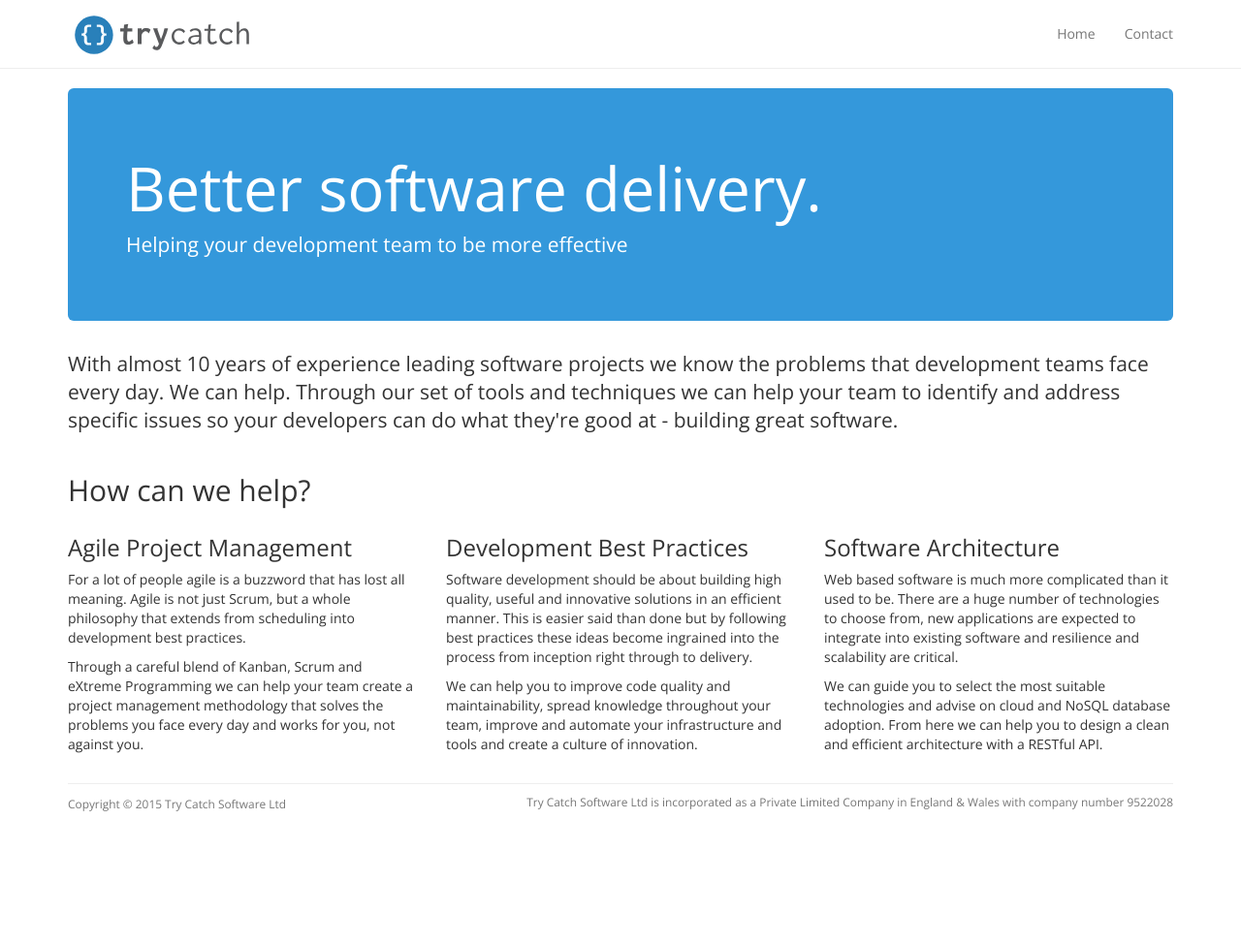
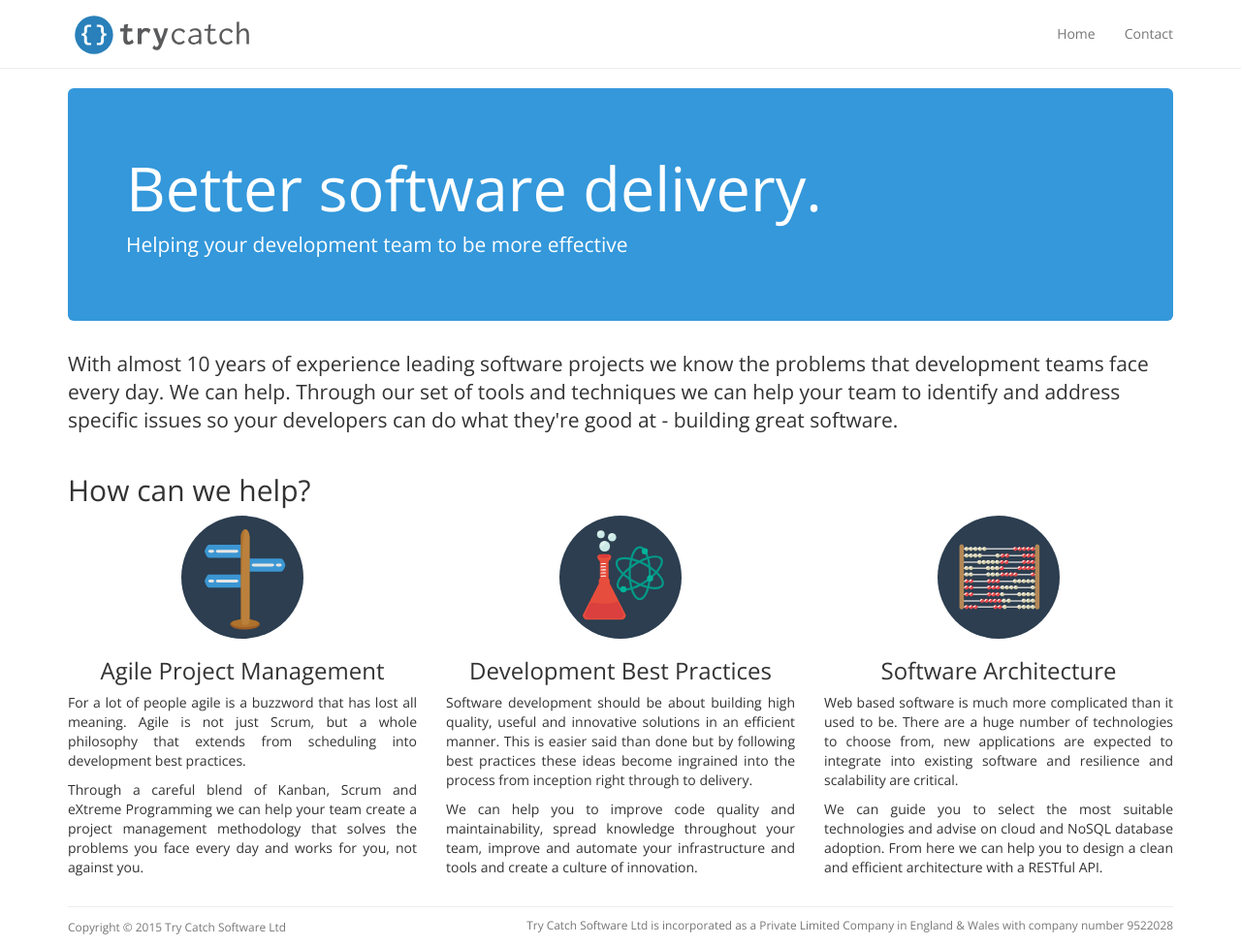
Before and after one commit to trycatchsoftware/trycatchsoftware.github.io, a Jekyll site: the page built from index.html, in a window 1280 px wide and 976 px high. Shown: the whole window at 97% size. Built offline with Jekyll 4.4.1, drawn with Linux system fonts in a browser that asks for light colours; nearby versions of some CDN libraries.

Commit message:
Added icons.

```diff
--- a/index.html
+++ b/index.html
@@ -17,8 +17,12 @@ layout: default
   <div class="col-lg-12">
     <h2>How can we help?</h2>
   </div>
-  <div class="col-lg-4">
-    <h3>Agile Project Management</h3>
+  <div class="col-lg-4 text-justify">
+    <div class="text-center">
+      <img src="/images/icon-project-management.svg">
+      <h3>Agile Project Management</h3>
+    </div>
+
     <p>For a lot of people agile is a buzzword that has lost all meaning.
       Agile is not just Scrum, but a whole philosophy that extends from
       scheduling into development best practices.</p>
@@ -27,8 +31,12 @@ layout: default
       project management methodology that solves the problems you face
       every day and works for you, not against you.</p>
   </div>
-  <div class="col-lg-4">
-    <h3>Development Best Practices</h3>
+  <div class="col-lg-4 text-justify">
+    <div class="text-center">
+      <img src="/images/icon-best-practices.svg">
+      <h3>Development Best Practices</h3>
+    </div>
+
     <p>Software development should be about building high quality, useful
       and innovative solutions in an efficient manner. This is easier said
       than done but by following best practices these ideas become ingrained
@@ -37,8 +45,12 @@ layout: default
       knowledge throughout your team, improve and automate your
       infrastructure and tools and create a culture of innovation.</p>
   </div>
-  <div class="col-lg-4">
-    <h3>Software Architecture</h3>
+  <div class="col-lg-4 text-justify">
+    <div class="text-center">
+      <img src="/images/icon-architecture.svg">
+      <h3>Software Architecture</h3>
+    </div>
+
     <p>Web based software is much more complicated than it used to be. There
       are a huge number of technologies to choose from, new applications are
       expected to integrate into existing software and resilience and scalability
```
Also changed, not shown: images/icon-architecture.svg (added), images/icon-best-practices.svg (added), images/icon-project-management.svg (added).
